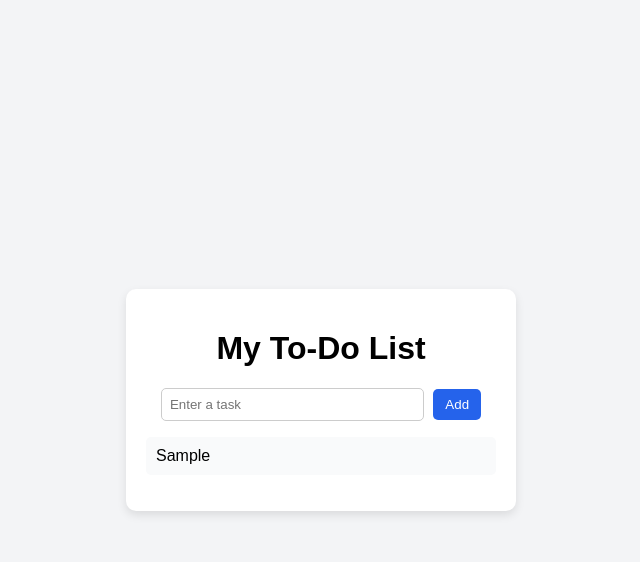
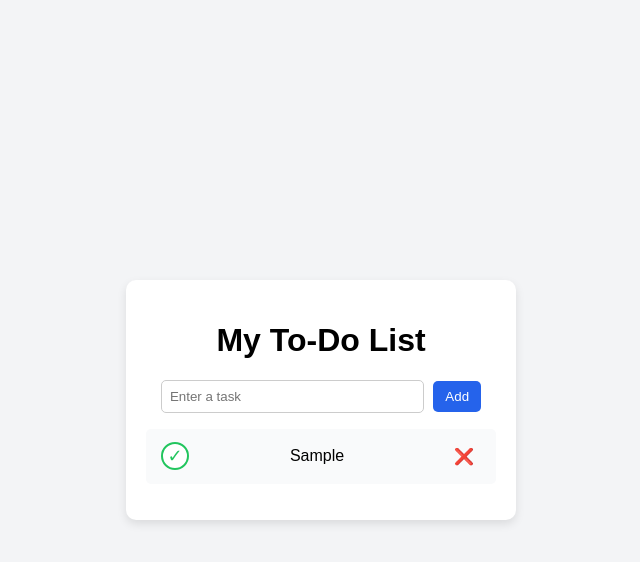
Before and after one commit to Israr-ikaDEV/mini-projects, a plain HTML site: page Todo-list/index.html in a window 1280 px wide. Both pictures are taken after typing "Sample" into the empty fields and a click on the button "Add". Shown: the whole page, without its empty margins (319-959 px from the left). Drawn offline with Linux system fonts and the light colour scheme.

Commit message:
Day 4: Added task completion (✔) and deletion (❌) features to To-Do List

```diff
--- a/Todo-list/script.js
+++ b/Todo-list/script.js
@@ -1,3 +1,5 @@
+// Day 2: Add mark complete & delete functionality
+
 function addTask() {
   const taskInput = document.getElementById("taskInput");
   const taskText = taskInput.value.trim();
@@ -9,8 +11,33 @@ function addTask() {
 
   const taskList = document.getElementById("taskList");
   const li = document.createElement("li");
-  li.textContent = taskText;
 
+  // Task text
+  const span = document.createElement("span");
+  span.textContent = taskText;
+
+  // ❌ Delete button
+  const deleteBtn = document.createElement("button");
+  deleteBtn.textContent = "❌";
+  deleteBtn.classList.add("delete-btn");
+  deleteBtn.addEventListener("click", () => {
+    li.remove();
+  });
+
+  // ✅ Checkmark button
+  const completeBtn = document.createElement("button");
+  completeBtn.innerHTML = "&#10003;"; // Unicode checkmark
+  completeBtn.classList.add("complete-btn");
+  completeBtn.title = "Mark as complete";
+  completeBtn.addEventListener("click", () => {
+    span.classList.toggle("completed");       // toggle text style
+    completeBtn.classList.toggle("completed"); // toggle button style
+  });
+
+  // Append in order
+  li.appendChild(completeBtn);
+  li.appendChild(span);
+  li.appendChild(deleteBtn);
   taskList.appendChild(li);
 
   taskInput.value = ""; // clear input
--- a/Todo-list/style.css
+++ b/Todo-list/style.css
@@ -53,4 +53,47 @@ li {
   padding: 10px;
   border-radius: 5px;
   text-align: left;
+  display: flex;
+  justify-content: space-between;
+  align-items: center;
 }
+
+/* ✅ Completed task style */
+.completed {
+  text-decoration: line-through;
+  color: gray;
+}
+
+/* ❌ Delete button */
+.delete-btn {
+  background: transparent;
+  border: none;
+  cursor: pointer;
+  font-size: 16px;
+}
+.complete-btn {
+  background: #fff;
+  border: 2px solid #22c55e;
+  color: #22c55e;
+  border-radius: 50%;
+  width: 28px;
+  height: 28px;
+  display: flex;
+  align-items: center;
+  justify-content: center;
+  font-size: 18px;
+  cursor: pointer;
+  margin-right: 8px;
+  transition: background 0.2s, color 0.2s;
+}
+
+.complete-btn.completed,
+.complete-btn:active {
+  background: #22c55e !important;
+  color: #fff !important;
+}
+
+.complete-btn:hover {
+  background: #e0fbe3;
+  color: #16a34a;
+}
```
Also changed, not shown: Todo-list/README.md.
